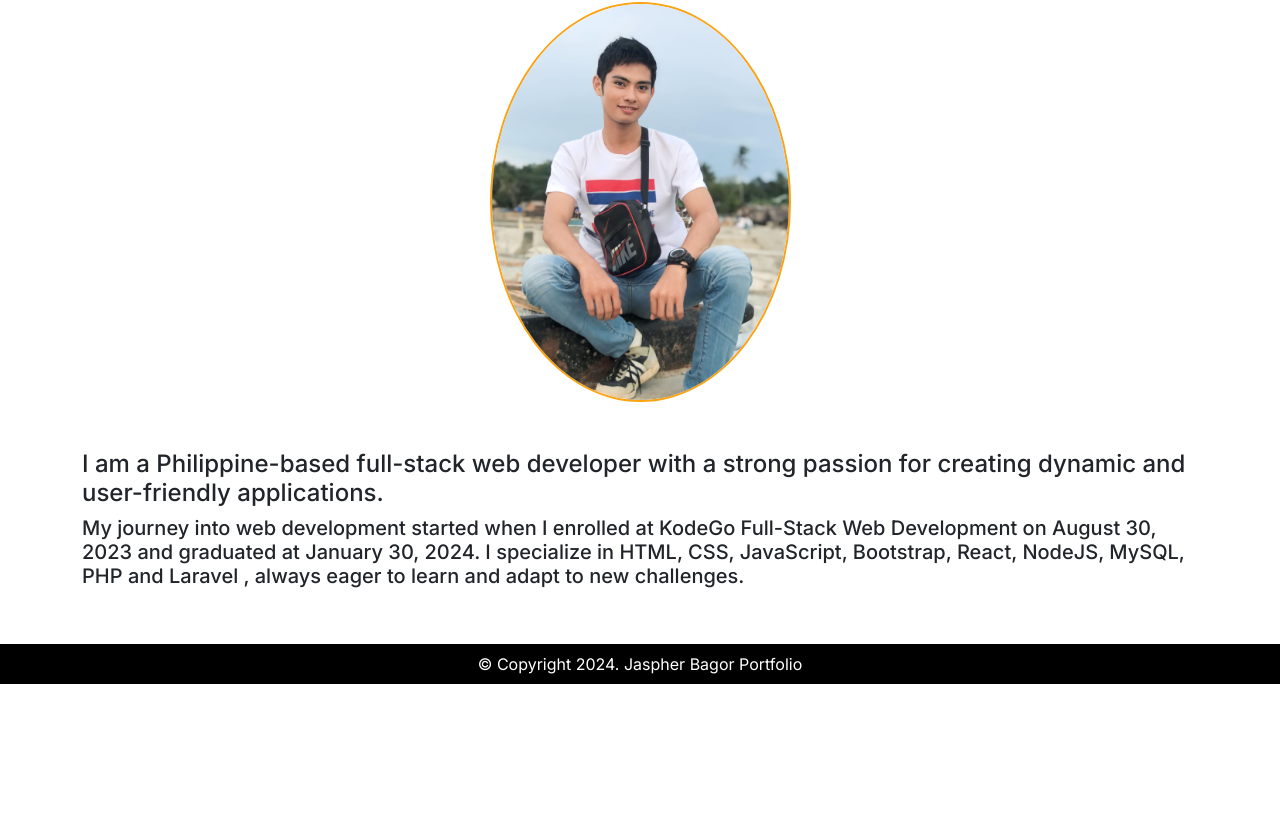
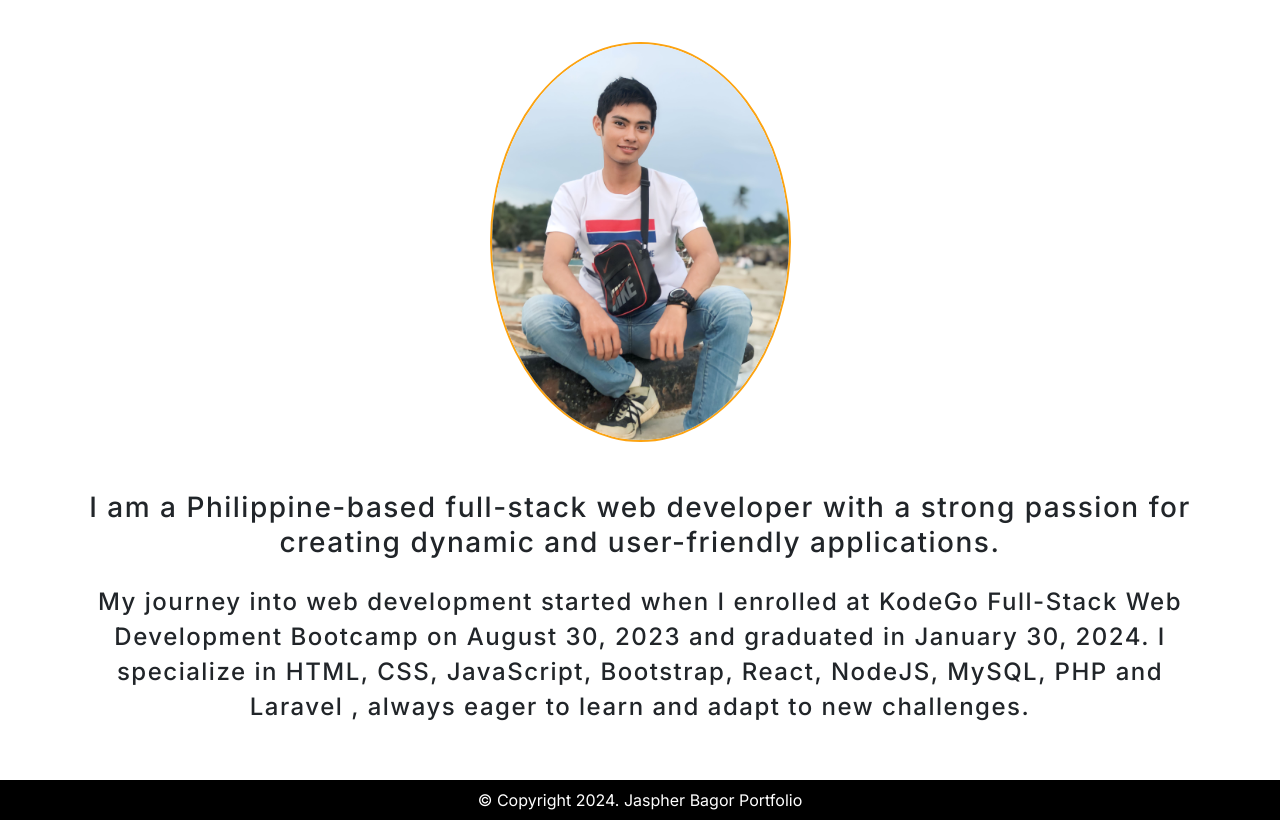
Before and after one commit to jaspherbagor/React-Portfolio, a React (Create React App) app in the folder jaspher-portfolio/: page / in a window 1280 px wide. Shown: the part 588-1424 px from the top of the page. Before the commit the page ends 1288 px from the top, so only its background shows below. Built offline with nearby package versions, Linux system fonts and the light colour scheme.

Commit message:
added a line height and letter spacing to the about description

```diff
--- a/jaspher-portfolio/src/components/css/home.css
+++ b/jaspher-portfolio/src/components/css/home.css
@@ -49,3 +49,8 @@ html, body {
     border-radius: 50%;
     border: 2px solid var(--primary-color)
 }
+
+.about-description {
+    line-height: 35px;
+    letter-spacing: 1.5px;
+}
--- a/jaspher-portfolio/src/components/pages/home.jsx
+++ b/jaspher-portfolio/src/components/pages/home.jsx
@@ -20,13 +20,13 @@ const Home = () => {
           </div>
         </section>
         <section className="container-fluid about-section px-md-4 px-sm-4 px-2 py-5">
-            <h2 className="fw-bolder text-center">ABOUT ME</h2>
+            <h2 className="fw-bolder text-center mb-5">ABOUT ME</h2>
             <div className="container d-flex justify-content-center align-items-center">
-              <img src="../images/about-img.jpg" alt="" className="img-fluid about-img" />
+              <img src="../images/about-img.jpg" alt="profile-image" className="img-fluid about-img" />
             </div>
             <div className="container">
-              <h4 className="mt-5">I am a Philippine-based full-stack web developer with a strong passion for creating dynamic and user-friendly applications.</h4>
-              <h5>My journey into web development started when I enrolled at KodeGo Full-Stack Web Development on August 30, 2023 and graduated at January 30, 2024. I specialize in HTML, CSS, JavaScript, Bootstrap, React, NodeJS, MySQL, PHP and Laravel , always eager to learn and adapt to new challenges.</h5>
+              <h3 className="mt-5 text-center about-description">I am a Philippine-based full-stack web developer with a <span>strong passion for creating dynamic and user-friendly applications.</span></h3>
+              <h4 className="text-center mt-4 about-description">My journey into web development started when I enrolled at KodeGo Full-Stack Web Development Bootcamp on August 30, 2023 and graduated in January 30, 2024. I specialize in HTML, CSS, JavaScript, Bootstrap, React, NodeJS, MySQL, PHP and Laravel , always eager to learn and adapt to new challenges.</h4>
             </div>
         </section>
     </>
```
